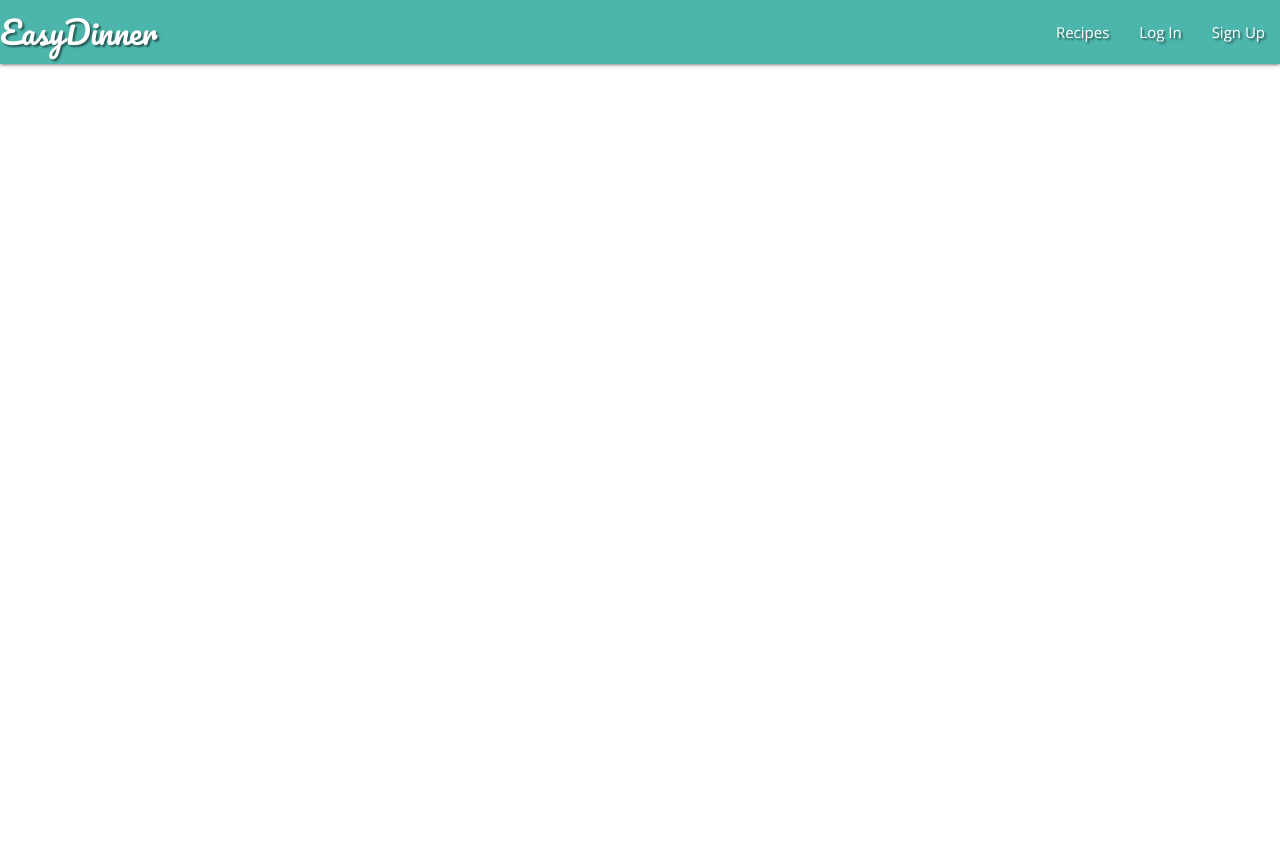
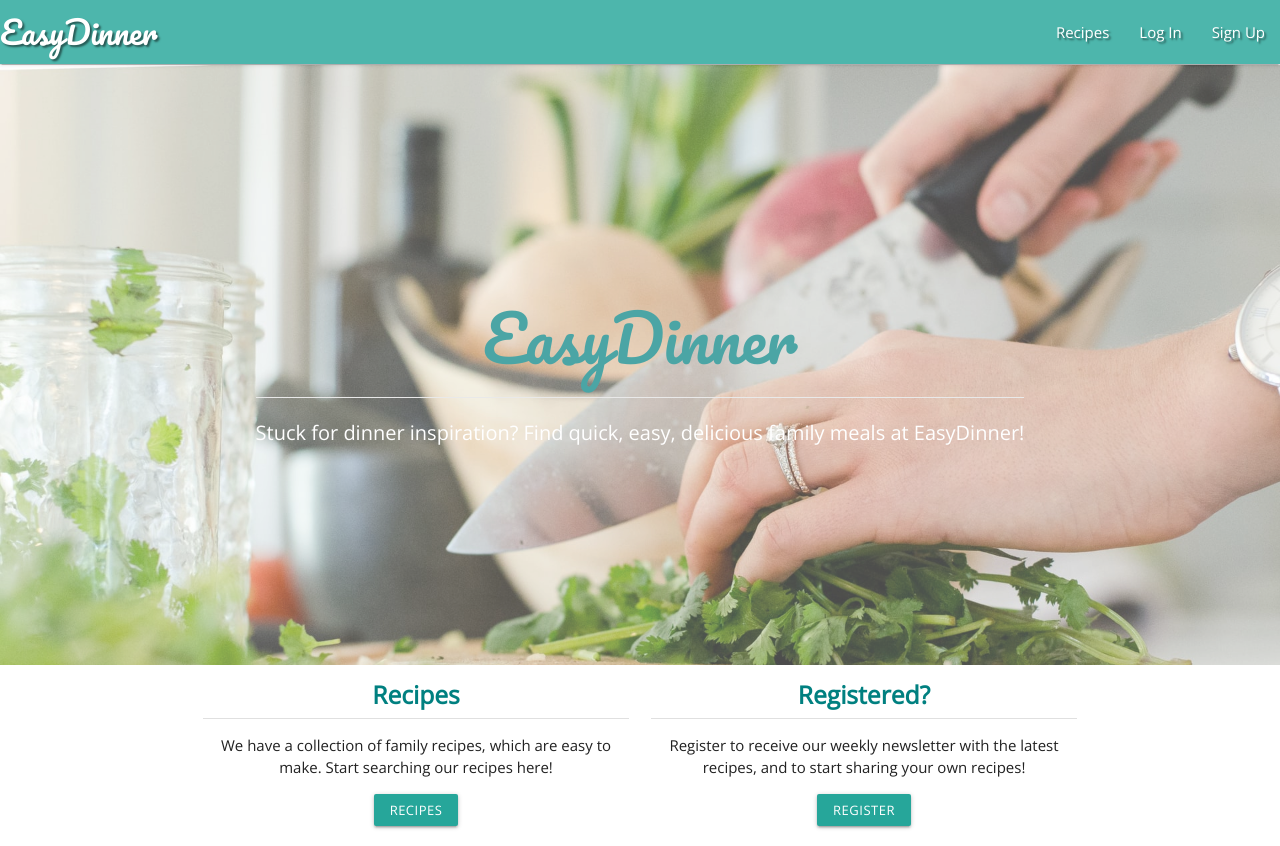
Before and after one commit to upeshp/MS3_EasyDinner, a Flask app: page /index in a window 1280 px wide. Before the commit the page ends 67 px from the top, so only its background shows below. Run offline with Flask 2, Linux system fonts and the light colour scheme; some libraries are stand-ins or nearby versions.

Commit message:
Feat: added draft content to index.html

```diff
--- a/templates/index.html
+++ b/templates/index.html
@@ -1,5 +1,35 @@
 {% extends "base.html" %}
 {% block content %}
 
+<div>
+    <div class="home-image">
+    <div>
+        <h1 class="center-align" style="font-family: 'Pacifico', cursive; color: teal;">EasyDinner</h1>
+        <div class="divider"></div>
+        <p class="center-align" style="color: #fff; font-size: 20px;">Stuck for dinner inspiration? Find quick, easy, delicious family meals at EasyDinner!</p>
+    </div>
+</div>
+
+<div class="container">
+    <div class="row">
+        <div class="col s12 m6">
+            <h5 class="center-align page-header">Recipes</h5>
+            <div class="divider"></div>
+            <p class="center-align">We have a collection of family recipes, which are easy to make. Start searching our recipes here!</p>
+            <div class="center-align">
+            <a href="{{ url_for('get_recipes') }}" class="btn-small">Recipes</a>
+            </div>
+        </div>
+        <div class="col s12 m6">
+            <h5 class="center-align page-header">Registered?</h5>
+            <div class="divider"></div>
+            <p class="center-align">Register to receive our weekly newsletter with the latest recipes, and to start sharing your own recipes!</p>
+            <div class="center-align">
+            <a href="{{ url_for('register') }}" class="btn-small">Register</a>
+            </div>
+        </div>
+    </div>
+</div>
+
 
 {% endblock %}
```
